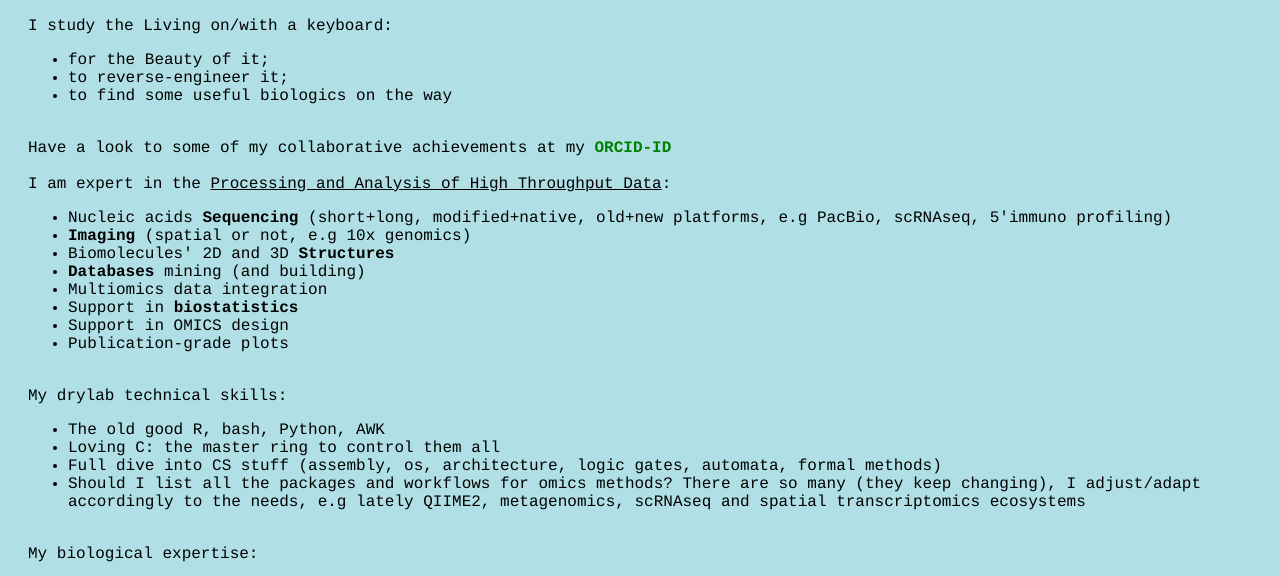
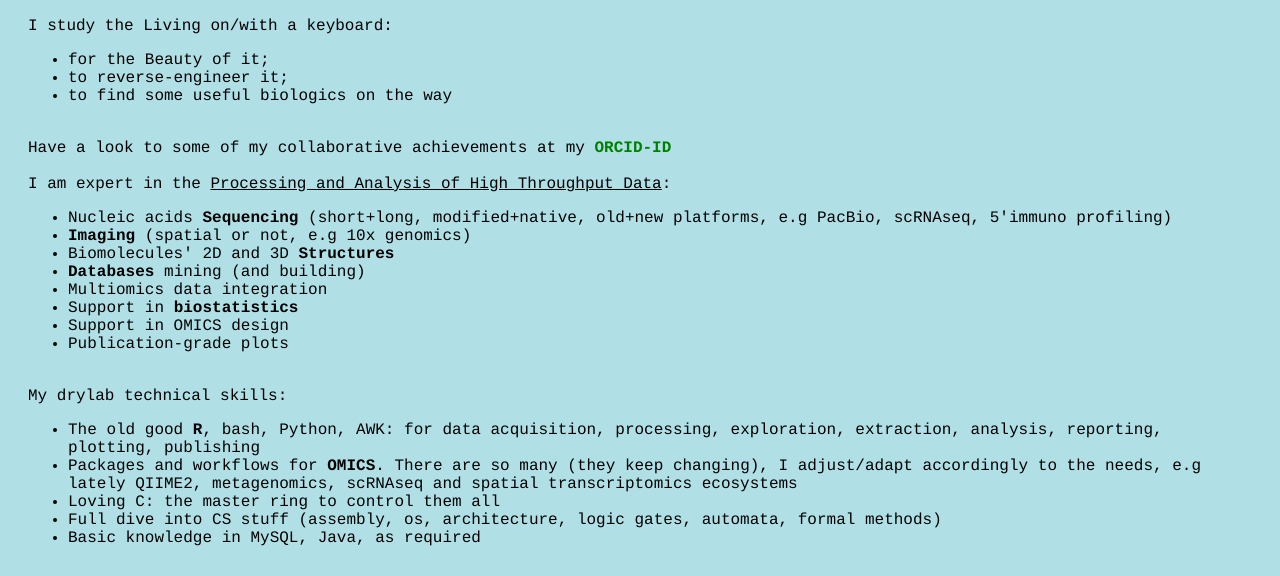
Before and after one commit to frihaka/frihaka.github.io, a plain HTML site: page about.html in a window 1280 px wide. Shown: the part 156-732 px from the top of the page. Drawn offline with Linux system fonts and the light colour scheme.

Commit message:
skills infos

```diff
--- a/about.html
+++ b/about.html
@@ -41,10 +41,11 @@ I am expert in the <u>Processing and Analysis of High Throughput Data</u>:
 <br>
 My drylab technical skills:
 <ul>
-<li>The old good R, bash, Python, AWK </li>
+<li>The old good <b>R</b>, bash, Python, AWK: for data acquisition, processing, exploration, extraction, analysis, reporting, plotting, publishing </li>
+<li>Packages and workflows for <b>OMICS</b>. There are so many (they keep changing), I adjust/adapt accordingly to the needs, e.g lately QIIME2, metagenomics, scRNAseq and spatial transcriptomics ecosystems</li>
 <li>Loving C: the master ring to control them all </li>
 <li>Full dive into CS stuff (assembly, os, architecture, logic gates, automata, formal methods) </li>
-<li>Should I list all the packages and workflows for omics methods? There are so many (they keep changing), I adjust/adapt accordingly to the needs, e.g lately QIIME2, metagenomics, scRNAseq and spatial transcriptomics ecosystems</li>
+<li>Basic knowledge in MySQL, Java, as required
 </ul>
 
 <br>
```
